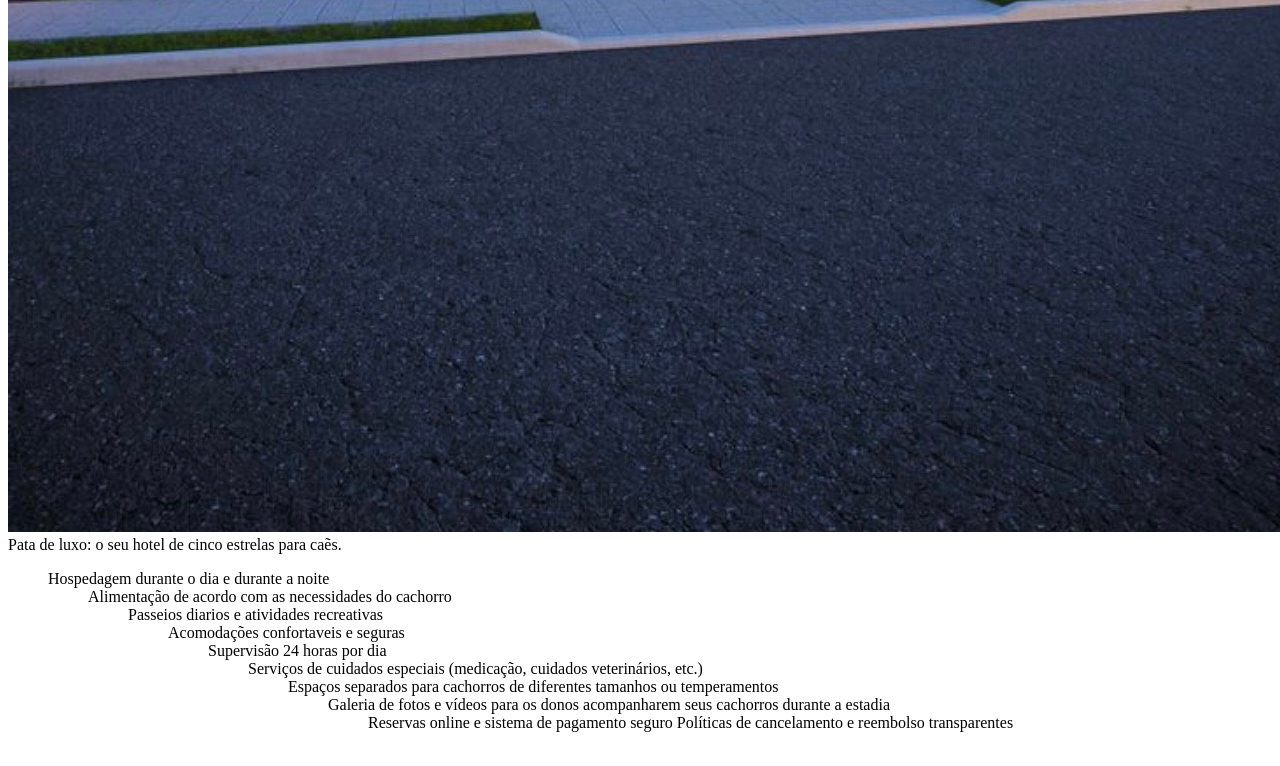
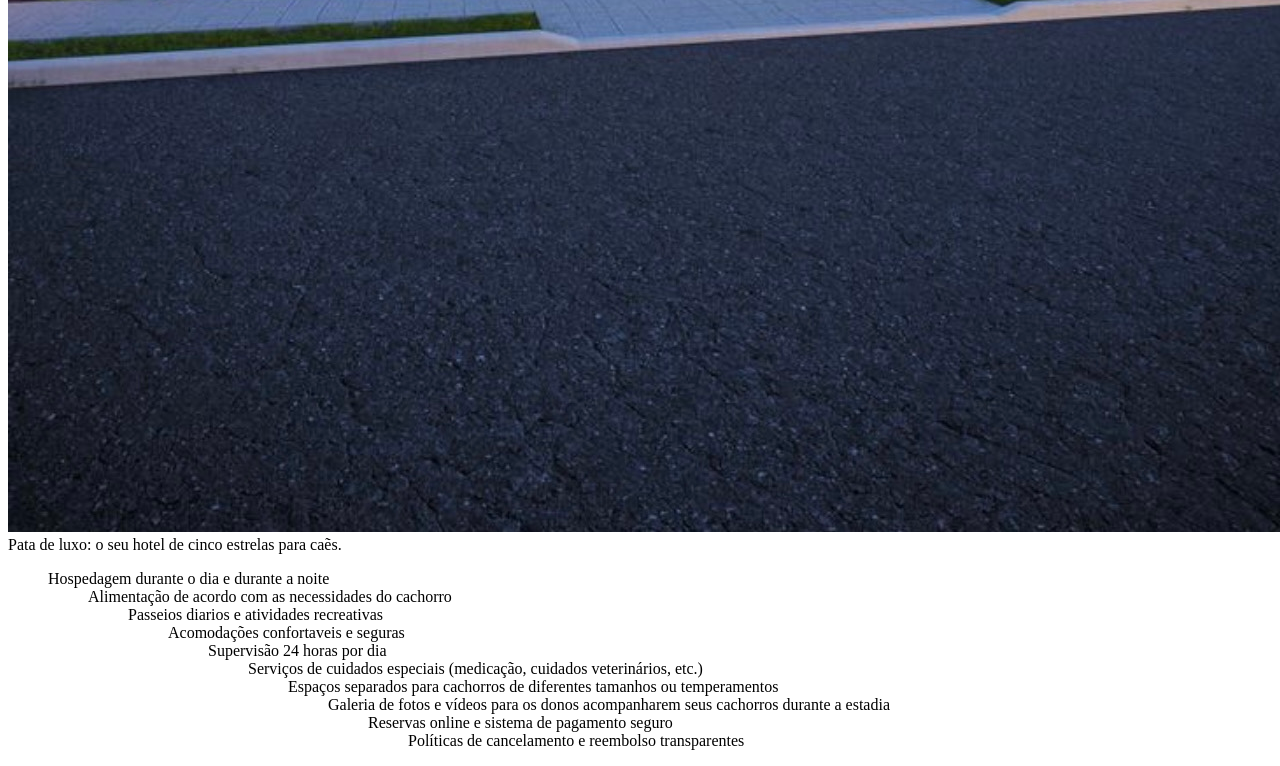
Before and after one commit to SenaGeovanna/TURMA-3-A, a plain HTML site: page index.html in a window 1280 px wide. Shown: the part 1533-2299 px from the top of the page. Drawn offline with Linux system fonts and the light colour scheme.

Commit message:
Update index.html

```diff
--- a/index.html
+++ b/index.html
@@ -15,21 +15,12 @@
 </body>
 </header>
 <ul>Hospedagem durante o dia e durante a noite
-</body>
-</header>
 <ul>Alimentação de acordo com as necessidades do cachorro
-
 <ul>Passeios diarios e atividades recreativas
-
 <ul>Acomodações confortaveis e seguras
-
 <ul>Supervisão 24 horas por dia
-
 <ul>Serviços de cuidados especiais (medicação, cuidados veterinários, etc.)
-
 <ul>Espaços separados para cachorros de diferentes tamanhos ou temperamentos
-
 <ul>Galeria de fotos e vídeos para os donos acompanharem seus cachorros durante a estadia
-
 <ul>Reservas online e sistema de pagamento seguro
-    Políticas de cancelamento e reembolso transparentes
+<ul>Políticas de cancelamento e reembolso transparentes
```
Lines whose indentation alone changed are shown as unchanged.
